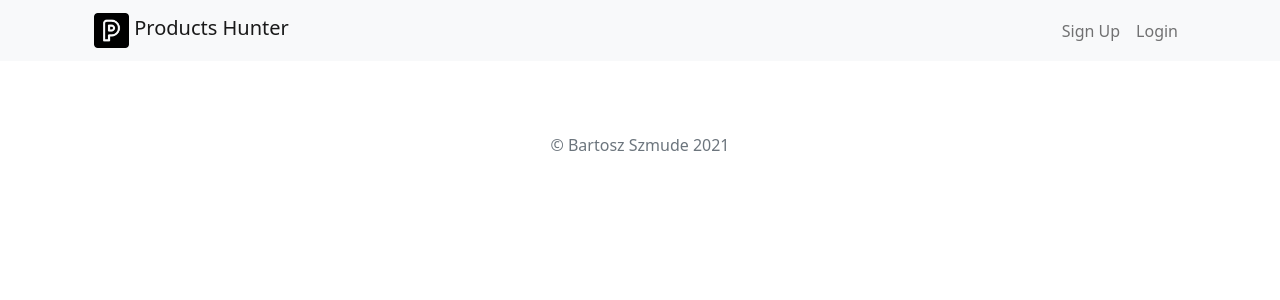
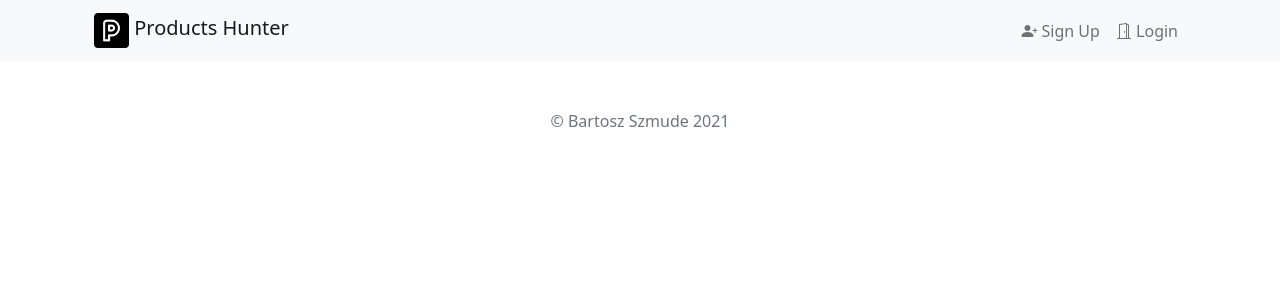
Before and after one commit to besesito/products_hunter-, a Django app: page / in a window 1280 px wide. Shown: the top 300 px of the page. Run offline with Django 3.2, Linux system fonts and the light colour scheme; data that the repository does not hold is empty; some libraries are stand-ins or nearby versions.

Commit message:
Finished project

```diff
--- a/hunt_product/templates/base.html
+++ b/hunt_product/templates/base.html
@@ -57,15 +57,15 @@
                         <input type="hidden" />
                     </form>
                     {% else %}
-                    <a class="nav-link" href="{% url 'signup' %}">Sign Up</a>
-                    <a class="nav-link" href="{% url 'login' %}">Login</a>
+                    <a class="nav-link" href="{% url 'signup' %}"><i class="bi bi-person-plus-fill"></i> Sign Up</a>
+                    <a class="nav-link" href="{% url 'login' %}"><i class="bi bi-door-open"></i> Login</a>
                     {% endif %}
                 </div>
             </div>
         </div>
     </nav>
 </header>
-<div class="container row">
+<div class="container">
     {% block content %}
     {% endblock %}
 </div>
--- a/products/templates/products/home.html
+++ b/products/templates/products/home.html
@@ -1,6 +1,5 @@
 {% extends 'base.html' %}
 {% block content %}
-<br xmlns="http://www.w3.org/1999/html" xmlns="http://www.w3.org/1999/html"/>
 {% if info %}
 <div class="alert alert-success text-center" role="alert">
     {{ info }}
@@ -8,7 +7,8 @@
 {% endif %}
 
 {% for product in products.all %}
-<div class="row pb-3">
+<div class="container row">
+<div class="row pt-3">
     <div class="col-3" onclick="window.location='{% url 'detail' product.id %}';" style="cursor: pointer;">
         <img class="img-fluid" src="{{ product.icon.url }}">
     </div>
@@ -21,6 +21,7 @@
         <a href="javascript:{document.getElementById('upvote{{ product.id }}').submit()}"><button type="button" class="btn btn-secondary btn-lg"><i class="bi bi-hand-thumbs-up"></i> Upvote {{ product.votes_total }}</button></a>
    </div>
 </div>
+</div>
 
 <form method="POST" action="{% url 'upvote' product.id %}" id="upvote{{ product.id }}">
     {% csrf_token %}
```
